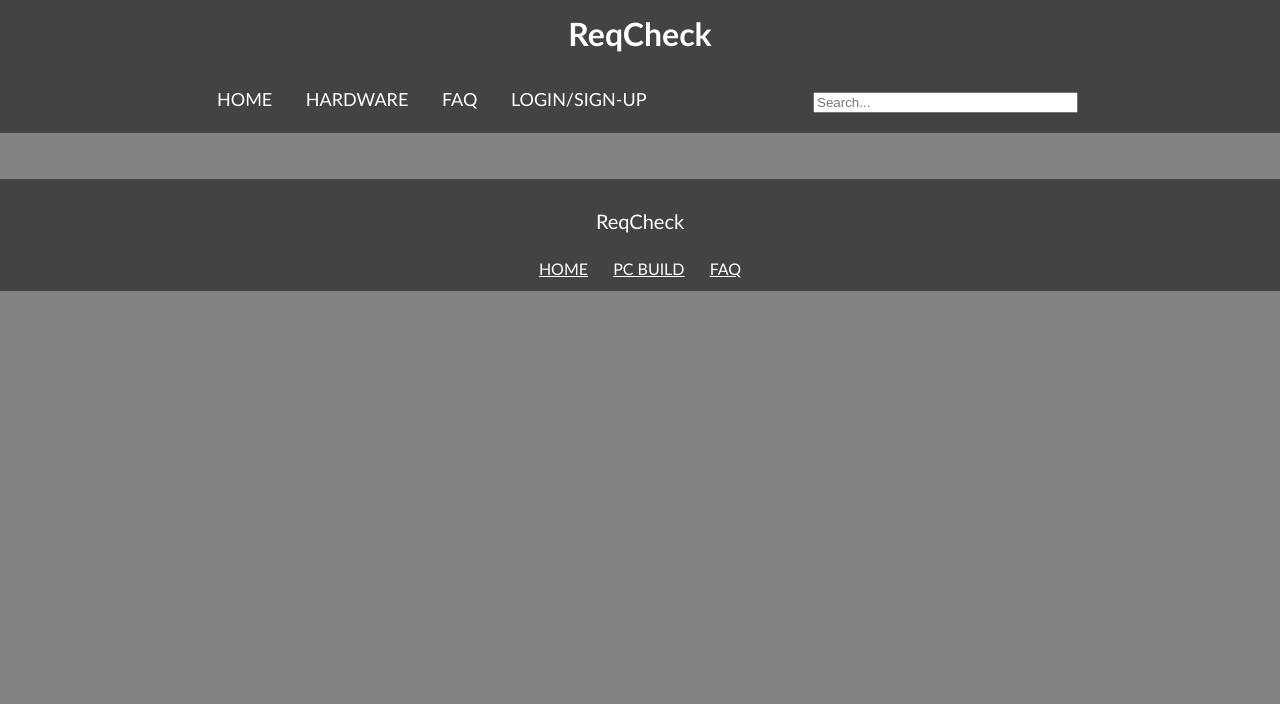
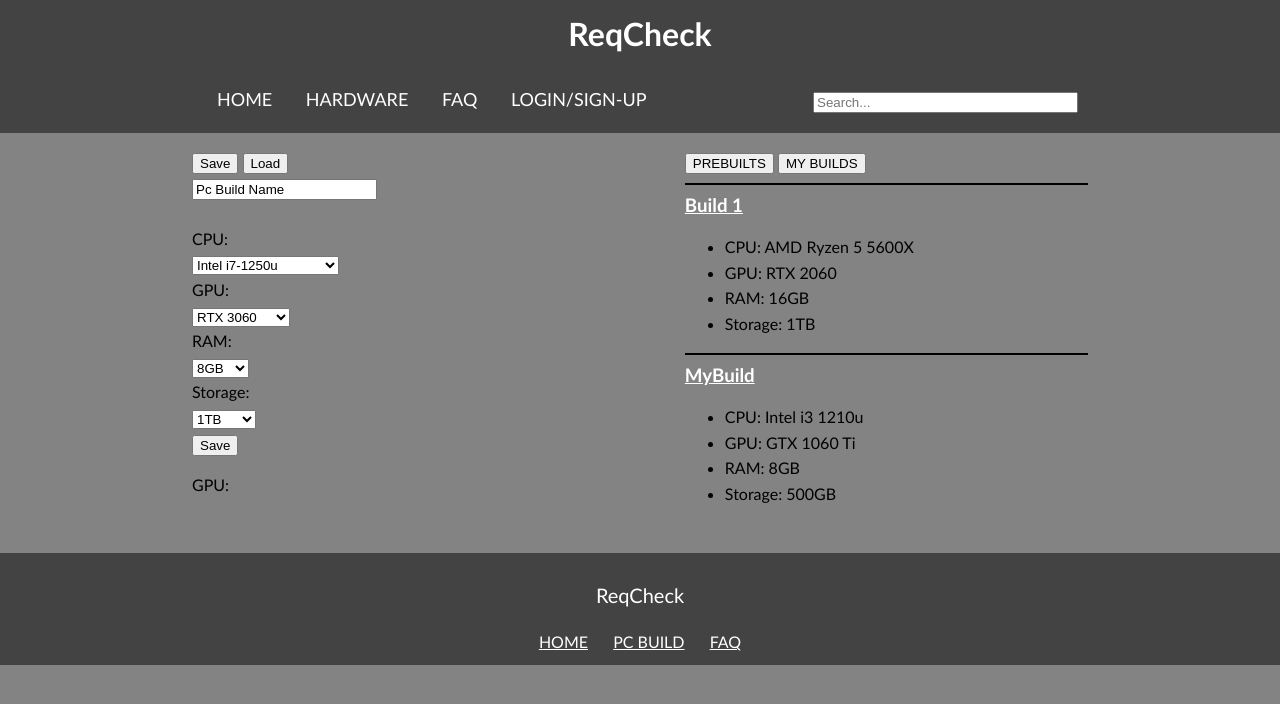
Before and after one commit to wyatt-raex/CSC340-REQCHECK, a plain HTML site: page pages/hardware.html in a window 1280 px wide. Drawn offline with Linux system fonts and the light colour scheme.

Commit message:
Update hardware.html

```diff
--- a/pages/hardware.html
+++ b/pages/hardware.html
@@ -32,9 +32,117 @@
       <p>
         <nav id="leftSide">
 
+			<!-- Save Button -->
+			<button onclick="saveOption()"> Save </button>
+			<!-- Load Button, not yet working -->
+			<button onclick="alert('Not Yet!')"> Load </button>
+			<br>
+			<!-- Name Build -->
+			<input type="PC Build Name" value="Pc Build Name">
+			<br><br>
+			<!-- Dropdown Options -->
+			<form>
+			<label for="cpu">CPU:</label>
+			<br>
+			<select name="cpu" id="cpu">
+			<option value="Intel i7-1250u">Intel i7-1250u</option>
+			<option value="AMD Ryzen 9 5900X">AMD Ryzen 9 5900X</option>
+			<option value="Intel i3 1210u">Intel i3 1210u</option>
+			</select>
+			<br>
+			<label for="gpu">GPU:</label>
+			<br>
+			<select name="gpu" id="gpu">
+			<option value="RTX 3060">RTX 3060</option>
+			<option value="GTX 2090">GTX 2090</option>
+			<option value="GTX 1060 Ti">GTX 1060 Ti</option>
+			</select>
+			<br>
+			<label for="RAM">RAM:</label>
+			<br>
+			<select name="ram" id="ram">
+			<option value="8GB">8GB</option>
+			<option value="16GB">16GB</option>
+			<option value="32GB">32GB</option>
+			</select>
+			<br>
+			<label for="storage">Storage:</label>
+			<br>
+			<select name="storage" id="storage">
+			<option value="1TB">1TB</option>
+			<option value="500GB">500GB</option>
+			<option value="2TB">2TB</option>
+			</select>
+			<br>
+			</form>
+
+			<!-- Save Options -->
+			<button onclick="saveOption()"> Save </button>
+
+			<!-- Display option, shows values read properly -->
+			<p> GPU:
+				<span class="output"></span>
+			</p>
+
+			<!-- JS to display function -->
+			<script type="text/javascript">
+				function saveOption() {
+				selectElement = document.querySelector('#gpu');
+				output = selectElement.value;
+				document.querySelector('.output').textContent = output;
+				}
+			</script>
+
         </nav>
 
         <nav id="rightSide">
+
+			<!-- Switch between build tabs -->
+			<div class="tab">
+				<button class="tablinks" onclick="openType(event, 'PREBUILTS')">PREBUILTS</button>
+				<button class="tablinks" onclick="openType(event, 'MYBUILDS')">MY BUILDS</button>
+			</div>
+
+			<!-- Prebuilt Tab content -->
+			<div id="PREBUILTS" class="tabcontent">
+				<hr>
+				<!-- Build 1 -->
+				<h3><a href="">Build 1</a></h3>
+				<ul>
+				  <li>CPU: AMD Ryzen 5 5600X</li>
+				  <li>GPU: RTX 2060</li>
+				  <li>RAM: 16GB</li>
+				  <li>Storage: 1TB</li>
+			</div>
+
+			<!-- Personal Build Tab content -->
+			<div id="MYBUILDS" class="tabcontent">
+				<hr>
+				<!-- Personal Build -->
+				<h3><a href="">MyBuild</a></h3>
+				<ul>
+				  <li>CPU: Intel i3 1210u</li>
+				  <li>GPU: GTX 1060 Ti</li>
+				  <li>RAM: 8GB</li>
+				  <li>Storage: 500GB</li>
+			</div>
+
+			<!-- JS switch between tabs -->
+			<script>
+			function openType(evt, buildType) {
+			  var i, tabcontent, tablinks;
+			  tabcontent = document.getElementsByClassName("tabcontent");
+			  for (i = 0; i < tabcontent.length; i++) {
+				tabcontent[i].style.display = "none";
+			  }
+			  tablinks = document.getElementsByClassName("tablinks");
+			  for (i = 0; i < tablinks.length; i++) {
+				tablinks[i].className = tablinks[i].className.replace(" active", "");
+			  }
+			  document.getElementById(buildType).style.display = "block";
+			  evt.currentTarget.className += " active";
+			}
+			</script>
 
         </nav>
       </p>
```
